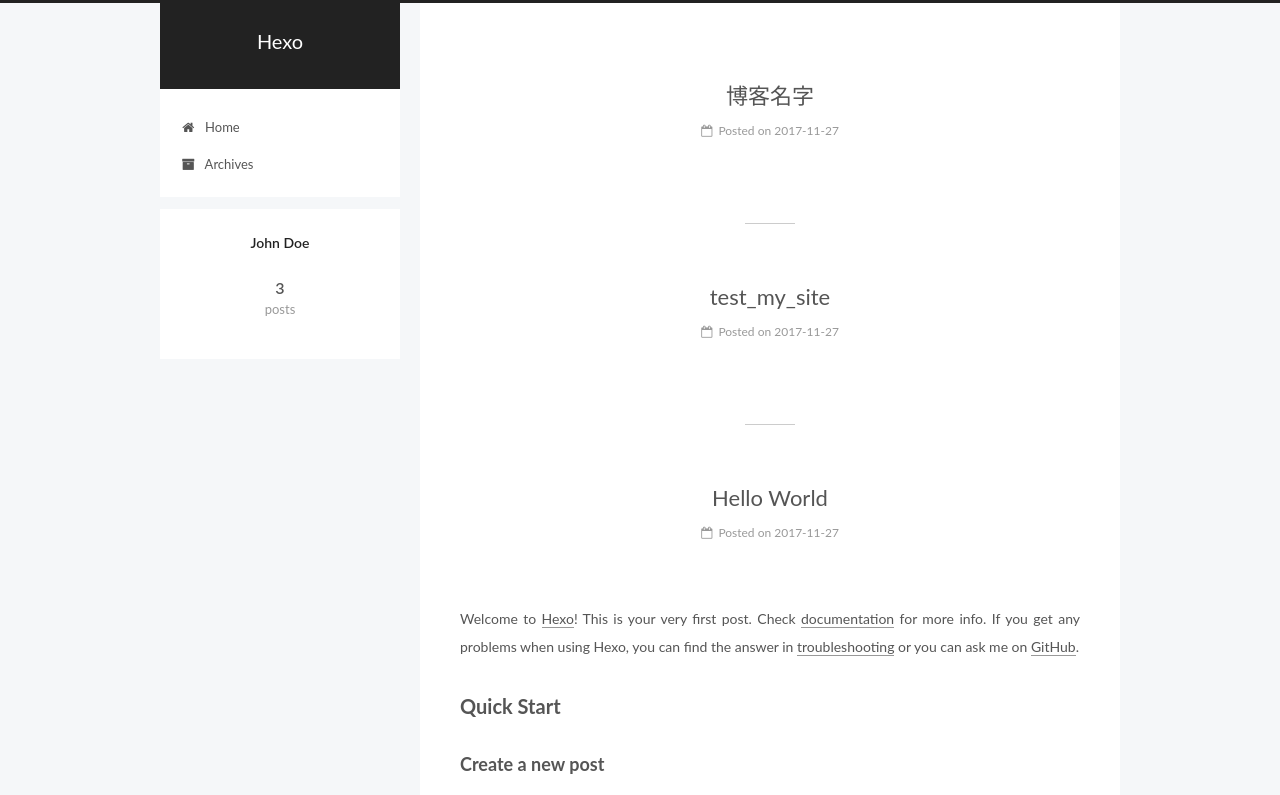
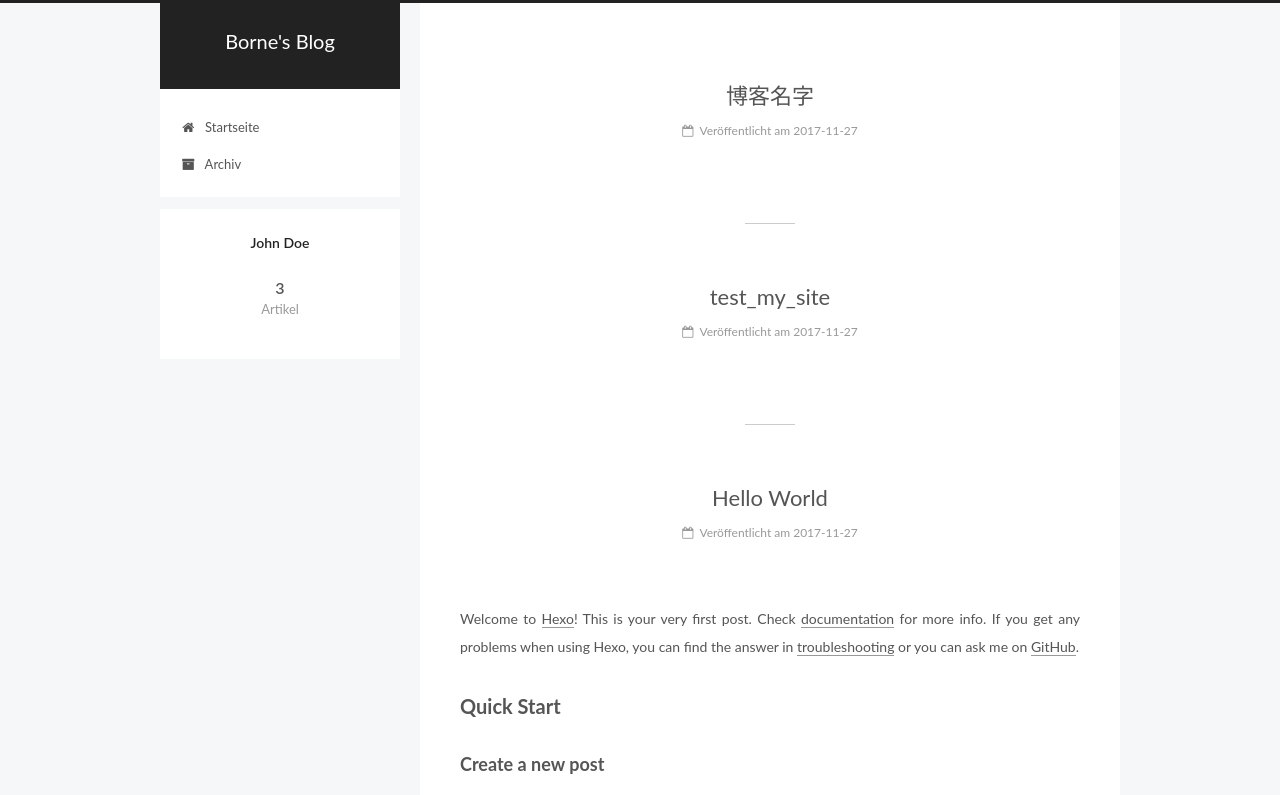
Before and after one commit to Q-o-Q/Q-o-Q.github.io.backup, a plain HTML site: page index.html in a window 1280 px wide. Shown: the top 795 px of the page. Drawn offline with Linux system fonts and the light colour scheme.

Commit message:
Site updated: 2017-11-27 20:36:07

```diff
--- a/css/main.css
+++ b/css/main.css
@@ -1823,7 +1823,7 @@ pre .javascript .function {
   width: 4px;
   height: 4px;
   border-radius: 50%;
-  background: #2457af;
+  background: #24f04e;
 }
 .links-of-blogroll {
   font-size: 13px;
--- a/index.html
+++ b/index.html
@@ -80,11 +80,11 @@
 
 
 <meta property="og:type" content="website">
-<meta property="og:title" content="Hexo">
+<meta property="og:title" content="Borne&#39;s Blog">
 <meta property="og:url" content="http://yoursite.com/index.html">
-<meta property="og:site_name" content="Hexo">
+<meta property="og:site_name" content="Borne&#39;s Blog">
 <meta name="twitter:card" content="summary">
-<meta name="twitter:title" content="Hexo">
+<meta name="twitter:title" content="Borne&#39;s Blog">
 
 
 
@@ -120,7 +120,7 @@
 
 
 
-  <title>Hexo</title>
+  <title>Borne's Blog</title>
 
 
 
@@ -151,7 +151,7 @@
     <div class="custom-logo-site-title">
       <a href="/"  class="brand" rel="start">
         <span class="logo-line-before"><i></i></span>
-        <span class="site-title">Hexo</span>
+        <span class="site-title">Borne's Blog</span>
         <span class="logo-line-after"><i></i></span>
       </a>
     </div>
@@ -181,7 +181,7 @@
 
               <i class="menu-item-icon fa fa-fw fa-home"></i> <br />
 
-            Home
+            Startseite
           </a>
         </li>
 
@@ -191,7 +191,7 @@
 
               <i class="menu-item-icon fa fa-fw fa-archive"></i> <br />
 
-            Archives
+            Archiv
           </a>
         </li>
 
@@ -237,7 +237,7 @@
     </span>
 
     <span hidden itemprop="publisher" itemscope itemtype="http://schema.org/Organization">
-      <meta itemprop="name" content="Hexo">
+      <meta itemprop="name" content="Borne's Blog">
     </span>
 
 
@@ -257,7 +257,7 @@
                 <i class="fa fa-calendar-o"></i>
               </span>
 
-                <span class="post-meta-item-text">Posted on</span>
+                <span class="post-meta-item-text">Veröffentlicht am</span>
 
               <time title="Post created" itemprop="dateCreated datePublished" datetime="2017-11-27T19:18:45+08:00">
                 2017-11-27
@@ -356,7 +356,7 @@
     </span>
 
     <span hidden itemprop="publisher" itemscope itemtype="http://schema.org/Organization">
-      <meta itemprop="name" content="Hexo">
+      <meta itemprop="name" content="Borne's Blog">
     </span>
 
 
@@ -376,7 +376,7 @@
                 <i class="fa fa-calendar-o"></i>
               </span>
 
-                <span class="post-meta-item-text">Posted on</span>
+                <span class="post-meta-item-text">Veröffentlicht am</span>
 
               <time title="Post created" itemprop="dateCreated datePublished" datetime="2017-11-27T14:38:50+08:00">
                 2017-11-27
@@ -475,7 +475,7 @@
     </span>
 
     <span hidden itemprop="publisher" itemscope itemtype="http://schema.org/Organization">
-      <meta itemprop="name" content="Hexo">
+      <meta itemprop="name" content="Borne's Blog">
     </span>
 
 
@@ -495,7 +495,7 @@
                 <i class="fa fa-calendar-o"></i>
               </span>
 
-                <span class="post-meta-item-text">Posted on</span>
+                <span class="post-meta-item-text">Veröffentlicht am</span>
 
               <time title="Post created" itemprop="dateCreated datePublished" datetime="2017-11-27T14:26:49+08:00">
                 2017-11-27
@@ -628,7 +628,7 @@
                 <a href="/archives/">
 
                   <span class="site-state-item-count">3</span>
-                  <span class="site-state-item-name">posts</span>
+                  <span class="site-state-item-name">Artikel</span>
                 </a>
               </div>
 
@@ -680,7 +680,7 @@
 </div>
 
 
-  <div class="powered-by">Powered by <a class="theme-link" target="_blank" href="https://hexo.io">Hexo</a></div>
+  <div class="powered-by">Erstellt mit  <a class="theme-link" target="_blank" href="https://hexo.io">Hexo</a></div>
 
 
 
```
Also changed, not shown: 2017/11/27/hello-world/index.html (+11 -11 lines), 2017/11/27/test-my-site/index.html (+9 -9 lines), 2017/11/27/博客名字/index.html (+9 -9 lines), archives/2017/11/index.html (+10 -10 lines), archives/2017/index.html (+10 -10 lines), archives/index.html (+10 -10 lines).
